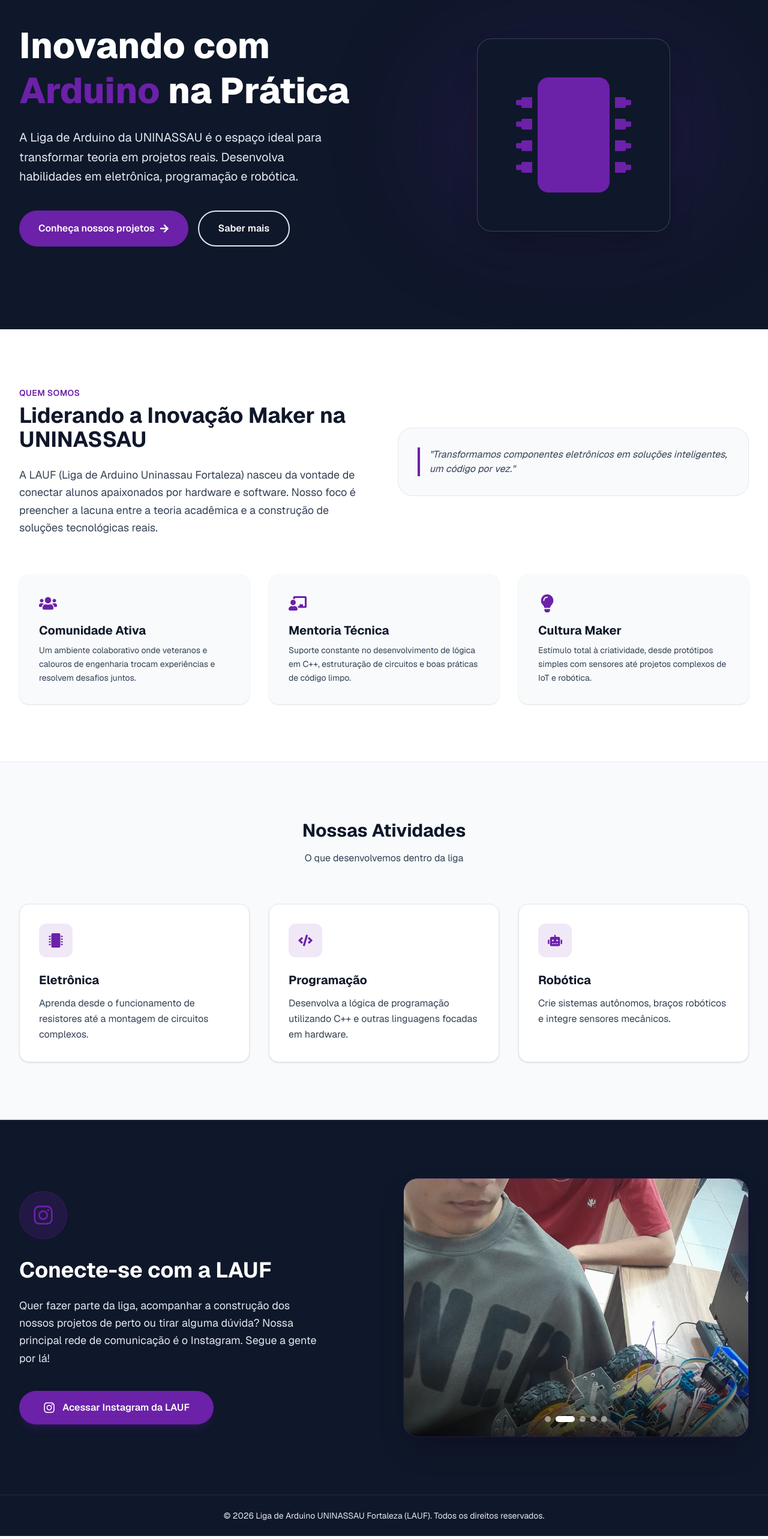
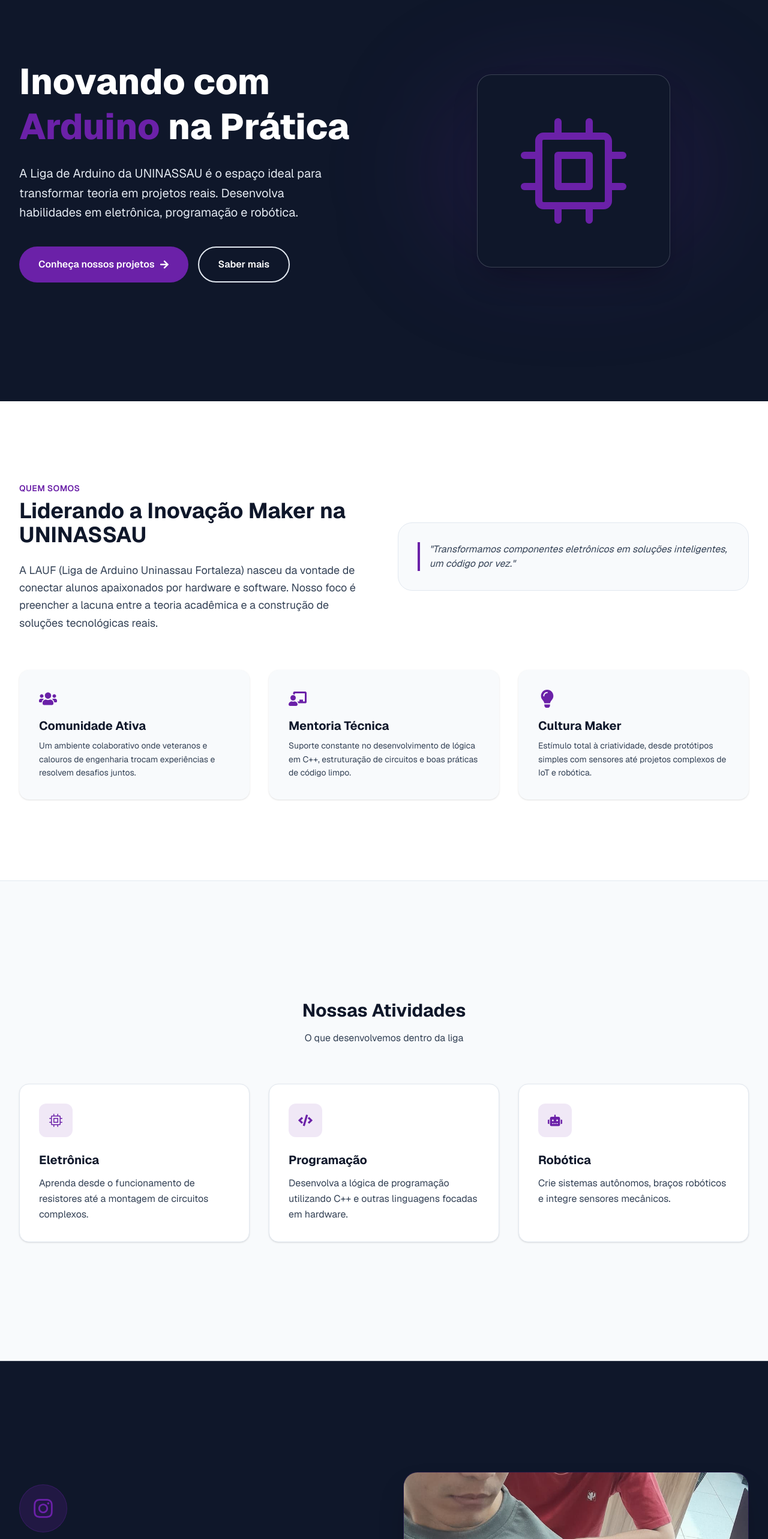
Before and after one commit to Jeancaetano12/lauf-site, a Next.js app: page / in a window 1280 px wide. Shown: the part 200-2766 px from the top of the page at 60% size. Built offline with nearby package versions, Linux system fonts and the light colour scheme.

Commit message:
feat: - Integrando ajustes do Header e dimensões das seções

```diff
--- a/app/page.tsx
+++ b/app/page.tsx
@@ -2,9 +2,8 @@
 
 import Header from "./_components/Header";
 import Carousel from "./_components/Carousel";
-// Importando os ícones da biblioteca react-icons (Fa6)
+import { GoCpu } from "react-icons/go";
 import {
-  FaMicrochip,
   FaRobot,
   FaCode,
   FaArrowRight,
@@ -15,7 +14,7 @@
 } from "react-icons/fa";
 
 export default function Home() {
-  // Função para realizar o scroll suave entre as seções
+
   function scrollTo(id: string) {
     const element = document.getElementById(id);
     if (element) element.scrollIntoView({ behavior: 'smooth' });
@@ -25,8 +24,8 @@
     <main className="min-h-screen">
       <Header />
 
-      {/* SEÇÃO HERO - Impacto Visual */}
-      <section id="inicio" className="bg-brand-black text-brand-white min-h-[85vh] flex items-center pt-20 pb-12">
+      {/* SEÇÃO HERO - Trocado min-h-[85vh] por min-h-screen para garantir tela cheia em monitores grandes */}
+      <section id="inicio" className="bg-brand-black text-brand-white min-h-screen flex items-center pt-20 pb-12">
         <div className="w-full max-w-7xl mx-auto px-8 grid md:grid-cols-2 gap-12 items-center">
 
           <div className="flex flex-col gap-6">
@@ -56,16 +55,16 @@
           <div className="flex justify-center items-center relative">
             <div className="absolute inset-0 bg-brand-purple/20 blur-[100px] rounded-full w-3/4 h-3/4 m-auto z-0"></div>
             <div className="relative z-10 bg-brand-black border border-brand-gray-medium/20 p-16 rounded-3xl shadow-2xl">
-               <FaMicrochip className="text-[12rem] text-brand-purple" />
+               <GoCpu className="text-[12rem] text-brand-purple" />
             </div>
           </div>
 
         </div>
       </section>
 
-      {/* SEÇÃO SOBRE - Pilares da Liga */}
-      <section id="sobre" className="bg-brand-white py-24 border-b border-brand-gray-medium">
-        <div className="max-w-7xl mx-auto px-8">
+      {/* SEÇÃO SOBRE - Adicionado min-h-screen, flex items-center e w-full */}
+      <section id="sobre" className="bg-brand-white min-h-screen flex items-center py-24 border-b border-brand-gray-medium">
+        <div className="w-full max-w-7xl mx-auto px-8">
           <div className="flex flex-col md:flex-row gap-12 items-center mb-16">
             <div className="md:w-1/2">
               <h2 className="text-brand-purple font-semibold tracking-wide uppercase text-sm mb-2">Quem Somos</h2>
@@ -109,9 +108,9 @@
         </div>
       </section>
 
-      {/* SEÇÃO ATIVIDADES - Cards de Conteúdo */}
-      <section id="atividades" className="bg-brand-gray-light py-24">
-        <div className="max-w-7xl mx-auto px-8">
+      {/* SEÇÃO ATIVIDADES - Adicionado min-h-screen, flex items-center e w-full */}
+      <section id="atividades" className="bg-brand-gray-light min-h-screen flex items-center py-24">
+        <div className="w-full max-w-7xl mx-auto px-8">
             <div className="text-center mb-16">
                 <h2 className="text-3xl font-bold text-brand-black">Nossas Atividades</h2>
                 <p className="text-brand-text mt-4">O que desenvolvemos dentro da liga</p>
@@ -120,7 +119,7 @@
             <div className="grid grid-cols-1 md:grid-cols-3 gap-8">
               <div className="bg-brand-white p-8 rounded-2xl shadow-sm border border-brand-gray-medium hover:border-brand-purple transition-all group">
                   <div className="w-14 h-14 bg-brand-purple/10 rounded-xl mb-6 flex items-center justify-center group-hover:bg-brand-purple transition-colors">
-                      <FaMicrochip className="text-2xl text-brand-purple group-hover:text-white transition-colors" />
+                      <GoCpu className="text-2xl text-brand-purple group-hover:text-white transition-colors" />
                   </div>
                   <h3 className="text-xl font-bold text-brand-black mb-3">Eletrônica</h3>
                   <p className="text-brand-text leading-relaxed">Aprenda desde o funcionamento de resistores até a montagem de circuitos complexos.</p>
@@ -145,12 +144,11 @@
         </div>
       </section>
 
-      {/* SEÇÃO CONTATO - Foco no Instagram */}
-      <section id="contato" className="bg-brand-black text-brand-white py-24 border-t border-brand-gray-medium/20">
-        <div className="max-w-7xl mx-auto px-8 grid md:grid-cols-2 gap-16 items-center">
+      {/* SEÇÃO CONTATO - Adicionado min-h-screen, flex items-center e ajustado o w-full do container */}
+      <section id="contato" className="bg-brand-black text-brand-white min-h-screen flex items-center py-24 border-t border-brand-gray-medium/20">
+        <div className="w-full max-w-7xl mx-auto px-8 grid md:grid-cols-2 gap-16 items-center">
 
           <div className="flex flex-col items-center md:items-start text-center md:text-left">
-            {/* Ícone de Destaque */}
             <div className="w-20 h-20 bg-brand-purple/20 rounded-full flex items-center justify-center mb-8 border border-brand-purple/30 hover:scale-110 transition-transform">
                <FaInstagram className="text-4xl text-brand-purple" />
             </div>
@@ -160,9 +158,8 @@
               Quer fazer parte da liga, acompanhar a construção dos nossos projetos de perto ou tirar alguma dúvida? Nossa principal rede de comunicação é o Instagram. Segue a gente por lá!
             </p>
 
-            {/* Botão com link para o Instagram */}
             <a
-              href="https://www.instagram.com/lauf.for?utm_source=ig_web_button_share_sheet&igsh=ZDNlZDc0MzIxNw==" /* <-- SUBSTITUA PELO LINK DO INSTA DA LIGA */
+              href="https://www.instagram.com/lauf.for?utm_source=ig_web_button_share_sheet&igsh=ZDNlZDc0MzIxNw=="
               target="_blank"
               rel="noopener noreferrer"
               className="bg-brand-purple hover:bg-brand-purple-hover text-white px-10 py-4 rounded-full font-semibold flex items-center gap-3 transition-all hover:scale-105 shadow-lg shadow-brand-purple/20"
@@ -172,7 +169,6 @@
             </a>
           </div>
 
-          {/* Coluna 2: Carrossel de Imagens */}
           <div className="w-full">
             <Carousel />
           </div>
@@ -180,7 +176,6 @@
         </div>
       </section>
 
-      {/* RODAPÉ SIMPLES */}
       <footer className="bg-brand-black text-brand-gray-medium py-6 border-t border-brand-gray-medium/10 text-center text-sm">
         <p>© {new Date().getFullYear()} Liga de Arduino UNINASSAU Fortaleza (LAUF). Todos os direitos reservados.</p>
       </footer>
```
